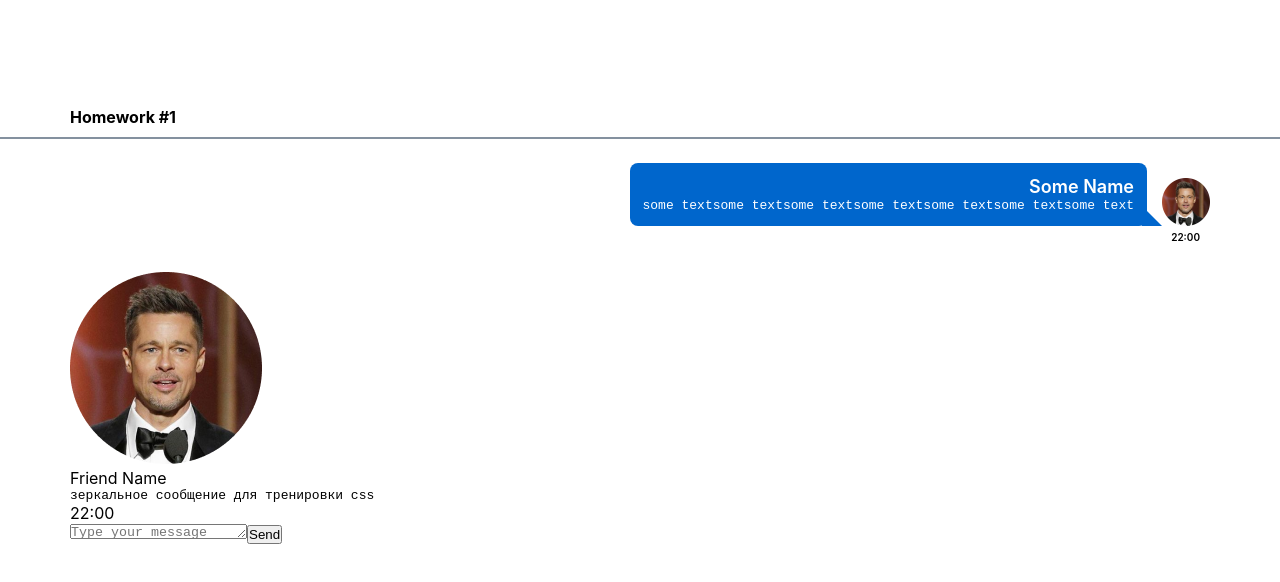
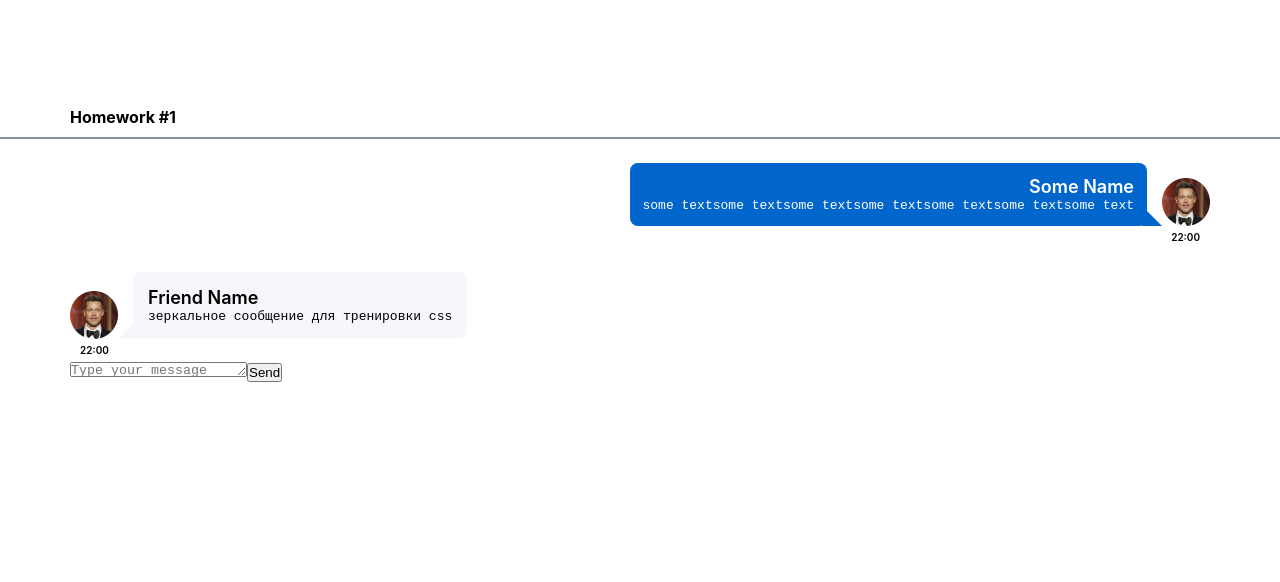
Before and after one commit to Alonasa/homeworks, a React (Create React App) app: page /#/ in a window 1280 px wide. Shown: the top 582 px of the page. Built offline with nearby package versions, Linux system fonts and the light colour scheme.

Commit message:
finished mirror message

```diff
--- a/src/s2-homeworks/hw01/friend-message/FriendMessage.module.css
+++ b/src/s2-homeworks/hw01/friend-message/FriendMessage.module.css
@@ -3,23 +3,39 @@
 }
 
 .friendImageAndText {
+    display: flex;
+    align-items: flex-end;
 
 }
 
 .friendImageAndText img {
-
+    width: 48px;
+    height: 48px;
+    margin-right: 15px;
 }
 
 .friendText {
-
+    padding: 15px;
+    background: #F5F7FB;
+    border-radius: 8px;
+    position: relative;
 }
 
 .friendText:after {
-
+    content: '';
+    width: 0;
+    height: 0;
+    border-bottom: 20px solid #F5F7FB;
+    border-left: 20px solid transparent;
+    position: absolute;
+    bottom: 0;
+    left: -15px;
 }
 
 .friendName {
-
+    font-weight: 600;
+    font-size: 18px;
+    line-height: 22px;
 }
 
 .friendMessageText {
@@ -27,5 +43,9 @@
 }
 
 .friendTime {
-
+    padding: 5px 10px;
+    font-weight: 600;
+    font-size: 10px;
+    line-height: 12px;
+    text-align: left;
 }
--- a/src/s2-homeworks/hw01/message/Message.module.css
+++ b/src/s2-homeworks/hw01/message/Message.module.css
@@ -1,6 +1,5 @@
 .message {
     padding: 24px 70px;
-
 }
 
 .imageAndText {
```
